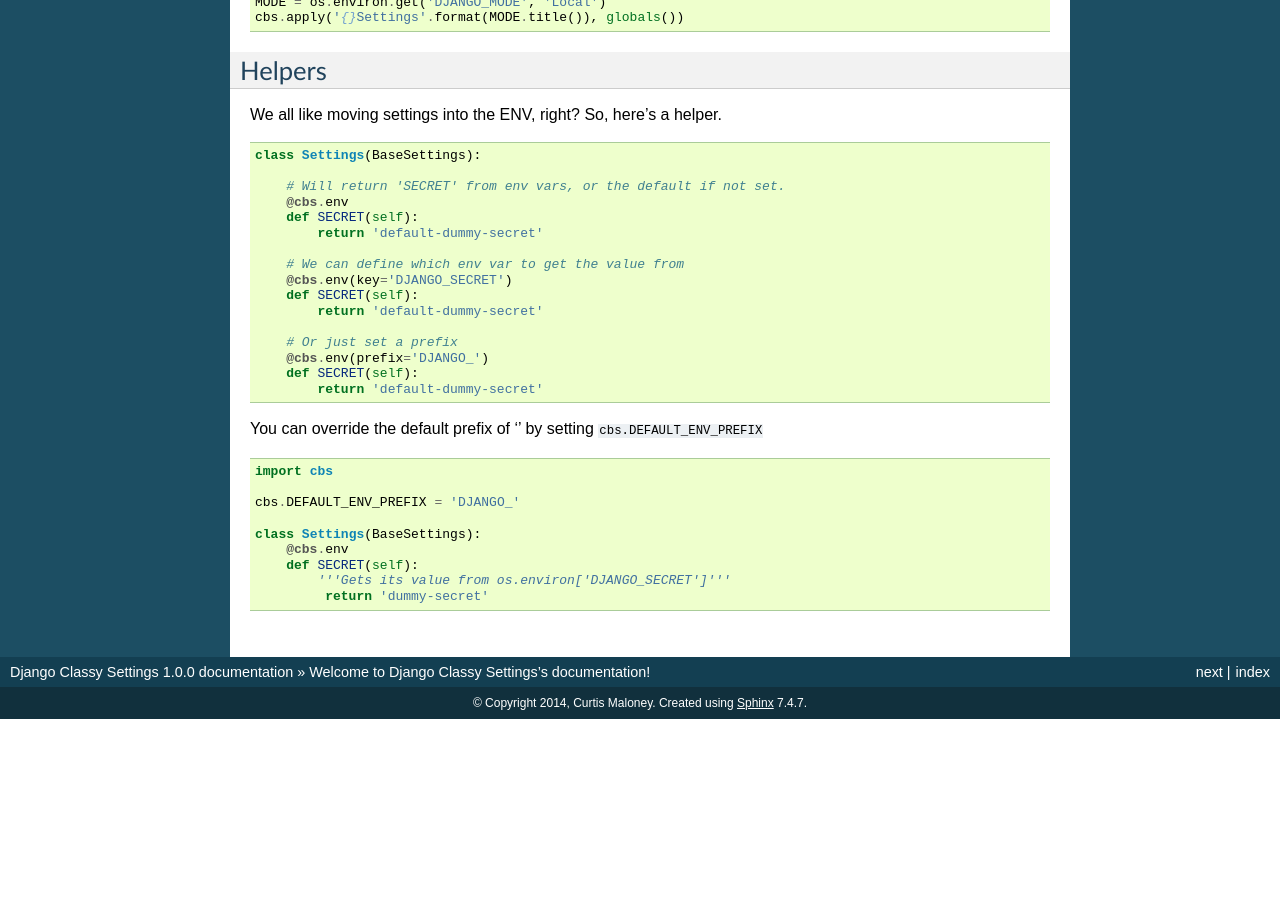
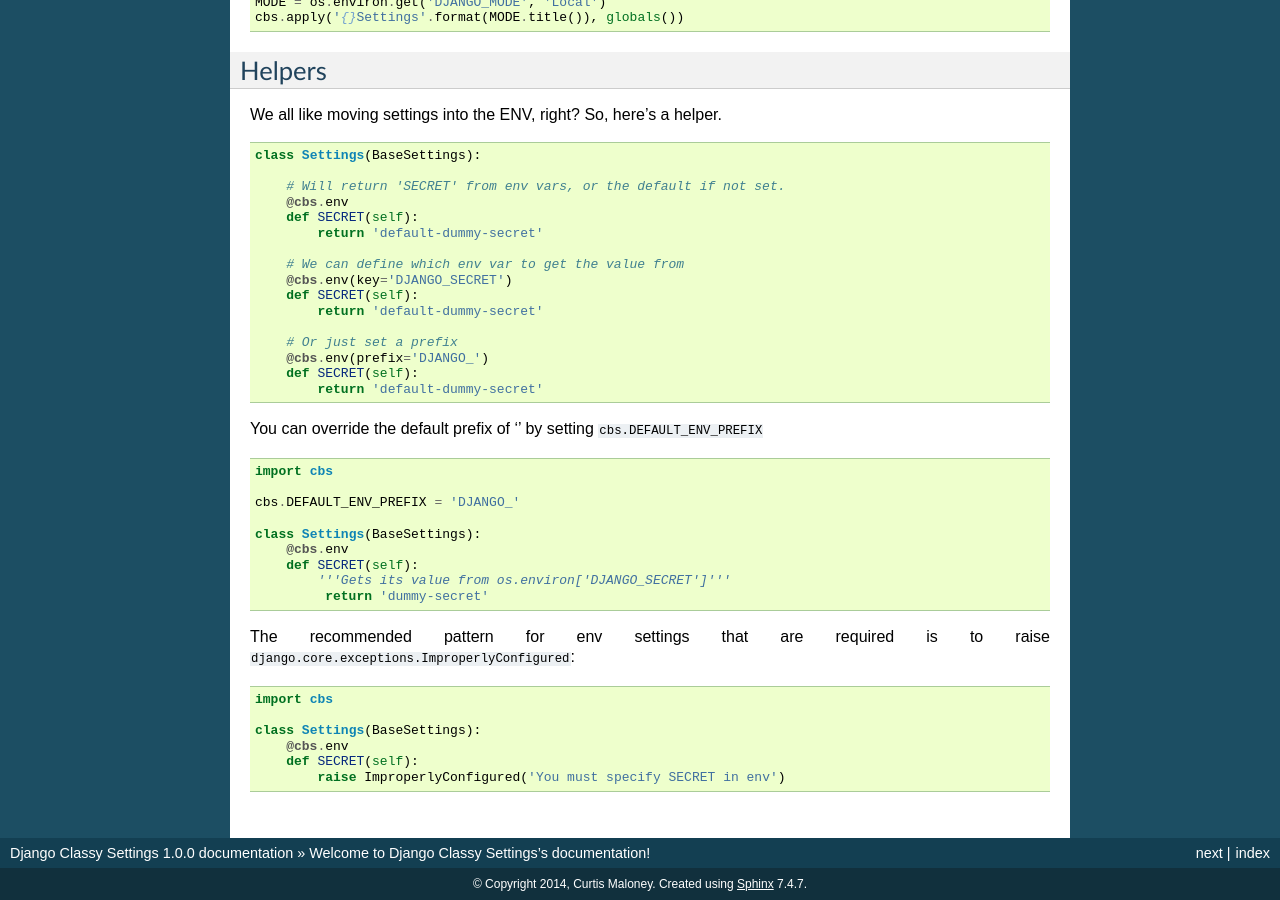
Before and after one commit to funkybob/django-classy-settings, a Sphinx documentation site: the page built from docs/index.rst, in a window 1280 px wide and 900 px high, scrolled down 954 px. Built offline with Sphinx 7.4.7, drawn with Linux system fonts in a browser that asks for light colours; before the commit the page ends 1673 px from its top, so only the background shows below that.

Commit message:
Update docs

```diff
--- a/docs/index.rst
+++ b/docs/index.rst
@@ -101,3 +101,16 @@
        def SECRET(self):
            '''Gets its value from os.environ['DJANGO_SECRET']'''
             return 'dummy-secret'
+
+
+The recommended pattern for env settings that are required is to raise
+``django.core.exceptions.ImproperlyConfigured``:
+
+.. code-block:: python
+
+   import cbs
+
+   class Settings(BaseSettings):
+       @cbs.env
+       def SECRET(self):
+           raise ImproperlyConfigured('You must specify SECRET in env')
```
